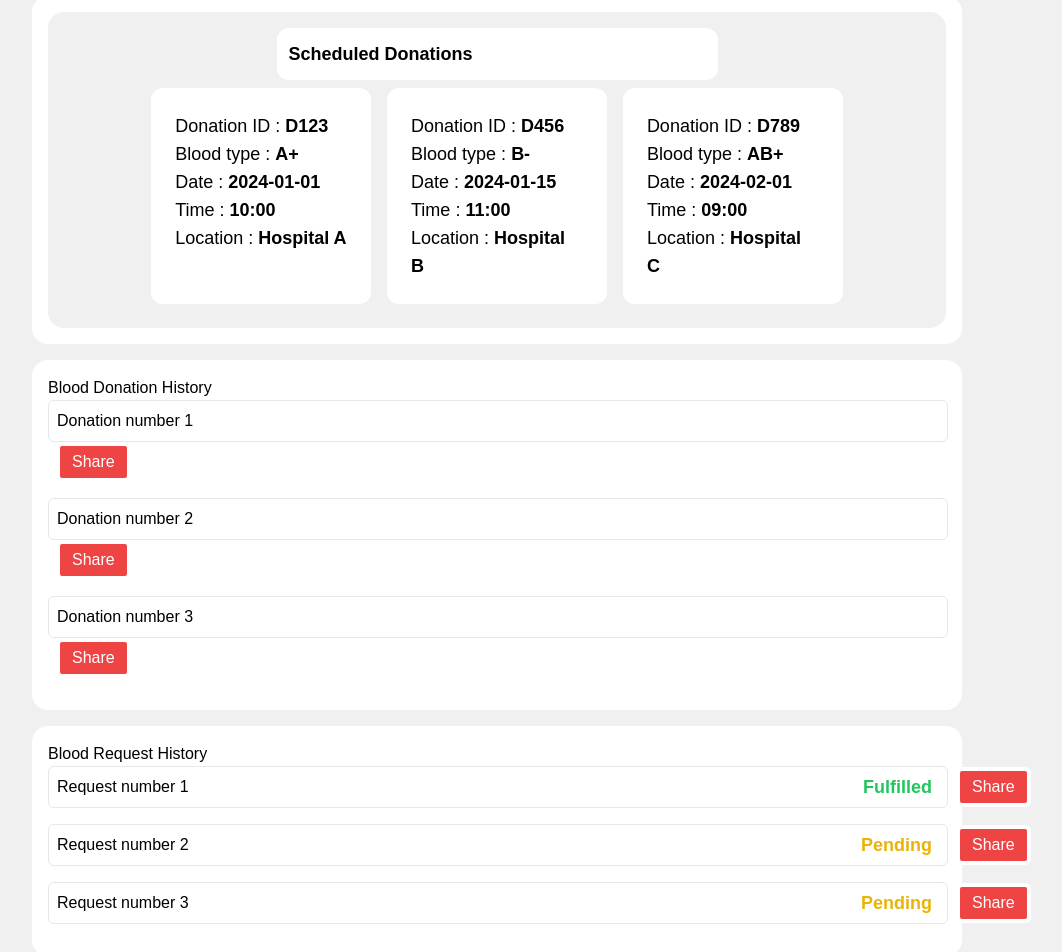
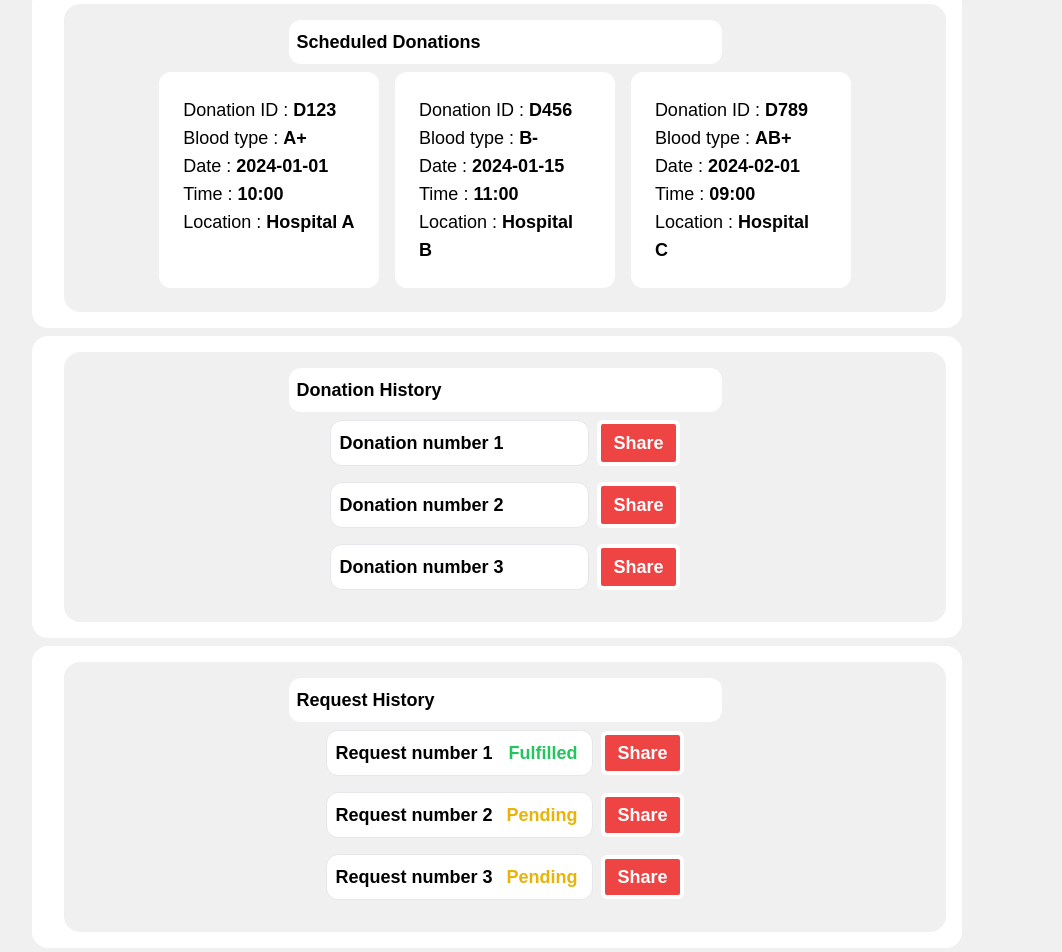
Before and after one commit to thisha-me/blood-chain-frontend, a React (Create React App) app: page / in a window 1280 px wide. Shown: the part 636-1588 px from the top of the page, without its empty margins (143-1205 px from the left). Built offline with nearby package versions, Linux system fonts and the light colour scheme.

Commit message:
Completed the donation and request history part , fixed responsive issues

```diff
--- a/src/Pages/userProfilePage.js
+++ b/src/Pages/userProfilePage.js
@@ -1,4 +1,4 @@
-import React, { useState } from 'react';
+import React, { useState} from 'react';
 import image from '../assets/user.png';
 
 const UserProfile = () => {
@@ -19,7 +19,7 @@ const UserProfile = () => {
         { id: 'A12B34C', type: 'request', bloodType: 'O+', date: '2024-02-10', urgency: 'High', location: 'Colombo General Hospital', status: 'Fulfilled', number: 1 },
         { id: 'G56H78I', type: 'request', bloodType: 'A-', date: '2024-03-05', urgency: 'Medium', location: 'Hospital Y', status: 'Pending', number: 2 },
         { id: 'J9KL0MN', type: 'request', bloodType: 'AB+', date: '2024-03-20', urgency: 'Low', location: 'Hospital Z', status: 'Pending', number: 3 },
-    ],
+      ]
     };
 
     const handleButtonClick = (index, type) => {
@@ -32,12 +32,13 @@ const UserProfile = () => {
         }
     };
 
-  return (
-    <div className="bg-[#F0F0F0] p-5 flex flex-col items-center justify-center">
+
+    return(
+        <div className="bg-[#F0F0F0] min-h-screen p-5 flex flex-col items-center justify-center">
             {/* User information part */}
-      <div className="bg-white flex flex-col sm:flex-row w-full sm:w-3/4 p-4 rounded-2xl relative">
+            <div className="bg-white flex flex-col xl:flex-row xl:w-3/4 w-full p-4 rounded-2xl relative items-center justify-center">
                 {/* User Avatar */}
-        <div className="bg-[#F0F0F0] w-full sm:w-1/4 h-64 mb-4 flex items-center justify-center rounded-2xl relative">
+                <div className="bg-[#F0F0F0] w-full xl:w-1/4 h-64 mb-4 flex items-center justify-center rounded-2xl relative">
                 <img
                     src={image}
                     alt="User Avatar"
@@ -45,7 +46,7 @@ const UserProfile = () => {
                 />
                 </div>
                 {/* User Details */}
-        <div className="bg-[#F0F0F0] w-full sm:w-1/2 p-1 h-64 mb-4 sm:ml-4 rounded-2xl relative">
+                <div className="bg-[#F0F0F0] w-full xl:w-1/2 p-1 h-64 mb-4 xl:ml-4 rounded-2xl relative">
                 <div className="text-black font-bold text-lg text-left flex flex-col justify-items-center my-3">
                     <div className="font-medium text-lg rounded-xl mx-2 mb-2 bg-white p-2">
                     User ID : <span className="font-bold text-lg text-black">{userData.userId}</span>
@@ -62,7 +63,7 @@ const UserProfile = () => {
                 </div>
                 </div>
                 {/* /// */}
-        <div className="bg-[#F0F0F0] w-full sm:w-1/4 p-1 h-64 mb-4 sm:ml-4 rounded-2xl relative">
+                <div className="bg-[#F0F0F0] w-full xl:w-1/4 p-1 h-64 mb-4 xl:ml-4 rounded-2xl relative">
                 <div className="text-black font-bold text-lg text-left flex flex-col justify-items-center my-3">
                     <div className="font-medium text-lg rounded-xl  mx-2 mb-2 bg-white p-2">
                     Number of donations:
@@ -85,16 +86,16 @@ const UserProfile = () => {
             </div>
 
             {/* Activate request part */}
-      <div className="bg-white flex flex-col sm:flex-row w-full sm:w-3/4 pt-4 rounded-2xl relative mt-2">
-        <div className="bg-[#F0F0F0] w-full mr-4 h-58 mb-4 sm:ml-4 rounded-2xl relative max">
+            <div className="bg-white flex flex-col sm:flex-row xl:w-3/4 w-full p-4 rounded-2xl relative mt-2">
+                <div className="bg-[#F0F0F0] w-full mr-0 h-58 mb-0 sm:ml-4 rounded-2xl relative max">
                 <div className="text-black font-bold text-lg text-left justify-items-center my-2 p-2">
-            <div className="font-bold text-lg flex rounded-xl mx-2 mb-2 bg-white p-3 sm:w-1/2">
+                    <div className="font-bold text-lg flex rounded-xl mx-2 mb-2 bg-white p-2 sm:w-1/2">
                     Active Requests
                     </div>
                     <div className="flex flex-wrap">
                     {userData.history.map((item, index) => (
                         item.type === 'request' && (
-                  <div className="font-medium text-lg rounded-xl mx-2 mb-2 bg-white p-6 sm:w-1/3" key={index}
+                        <div className="font-medium text-lg rounded-xl mx-2 mb-2 bg-white p-6 sm:w-1/3 max-h-90 max-w-90 " key={index}
                             style={{ flexBasis: 'calc(33.33% - 16px)' }}>
                             <div>
                             Request ID : <span className="font-bold text-lg text-black">{item.id}</span>
@@ -114,10 +115,10 @@ const UserProfile = () => {
             </div>
 
             {/* Scheduled Donations part */}
-      <div className="bg-white flex flex-col sm:flex-row w-full sm:w-3/4 pt-4 rounded-2xl relative mt-2">
-        <div className="bg-[#F0F0F0] w-full mr-4 h-58 mb-4 sm:ml-4 rounded-2xl relative max">
+            <div className="bg-white flex flex-col sm:flex-row xl:w-3/4 w-full  p-4 rounded-2xl relative mt-2">
+                <div className="bg-[#F0F0F0] w-full mr-0 h-58 mb-0 sm:ml-4 rounded-2xl relative max">
                 <div className="text-black font-bold text-lg text-left justify-items-center my-2 p-2">
-            <div className="font-bold text-lg flex rounded-xl mx-2 mb-2 bg-white p-3 sm:w-1/2">
+                    <div className="font-bold text-lg flex rounded-xl mx-2 mb-2 bg-white p-2 sm:w-1/2">
                     Scheduled Donations
                     </div>
                     <div className="flex flex-wrap">
@@ -148,41 +149,77 @@ const UserProfile = () => {
                 </div>
             </div>
 
-      {/* Donation History */}
-      <div className="bg-white flex flex-col sm:flex-row w-full sm:w-3/4 p-4 rounded-2xl relative mt-4">
-        <fieldset>
-          <legend>Blood Donation History</legend>
+
+            {/* Donation History part */}
+            <div className="bg-white flex flex-col sm:flex-row xl:w-3/4 w-full p-4 rounded-2xl relative mt-2">
+                <div className="bg-[#F0F0F0] w-full mr-0 h-58 mb-0 sm:ml-4 rounded-2xl relative max">
+                    <div className="text-black font-bold text-lg text-left justify-items-center my-2 p-2">
+                        <div className="font-bold text-lg flex rounded-xl mx-2 mb-2 bg-white p-2 sm:w-1/2">
+                            Donation History
+                        </div>
+                        <div className="flex-col sm:flex-wrap">
                             {userData.history.map((item, index) => (
                                 item.type === 'donation' && (
-              <div key={index} className="mb-4">
-                <input type="textbox" value={`Donation number ${index + 1}`} className="border p-2 rounded-md" style={{ width: '900px' }} />
-                <button onClick={() => handleButtonClick(index, 'donation')} className="ml-2 bg-red-500 text-white px-3 py-1 rounded-md" style={{ border: '4px solid #fff' }}>Share</button>
+                                    <div key={index} className="mb-4 sm:flex">
+                                        <input
+                                            type="textbox"
+                                            value={`Donation number ${index + 1}`}
+                                            className="border p-2 rounded-xl mb-2 sm:mr-2 sm:mb-0"
+                                            style={{ width: '100%', maxWidth: '900px' }}
+                                        />
+                                        <button
+                                            onClick={() => handleButtonClick(index, 'donation')}
+                                            className="bg-red-500 text-white px-3 py-1 rounded-md"
+                                            style={{ border: '4px solid #fff' }}
+                                        >
+                                            Share
+                                        </button>
                                     </div>
                                 )
                             ))}
-        </fieldset>
                         </div>
-      {/* Receiver History */}
-      <div className="bg-white flex flex-col sm:flex-row w-full sm:w-3/4 p-4 rounded-2xl relative mt-4">
-        <fieldset>
-          <legend>Blood Request History</legend>
+                    </div>
+                </div>
+            </div>
+
+            {/* Request History part */}
+            <div className="bg-white flex flex-col sm:flex-row xl:w-3/4 w-full p-4 rounded-2xl relative mt-2">
+                <div className="bg-[#F0F0F0] w-full mr-0 h-58 mb-0 sm:ml-4 rounded-2xl relative max">
+                    <div className="text-black font-bold text-lg text-left justify-items-center my-2 p-2">
+                        <div className="font-bold text-lg flex rounded-xl mx-2 mb-2 bg-white p-2 sm:w-1/2">
+                            Request History
+                        </div>
+                        <div className="flex-col sm:flex-wrap">
                             {userData.history.map((item, index) => (
                                 item.type === 'request' && (
-              <div key={index} className="mb-4 flex items-center">
+                                    <div key={index} className="mb-4 flex items-center sm:flex">
                                         <div className="relative flex-grow">
-                  <input type="textbox" value={`Request number ${item.number}`} className="border p-2 rounded-md w-full" style={{ width: '900px' }} />
-                  <span className={`absolute right-4 top-1/2 transform -translate-y-1/2 font-bold text-lg ${item.status === 'Fulfilled' ? 'text-green-500' : 'text-yellow-500'}`}>{item.status}</span>
+                                            <input
+                                                type="textbox"
+                                                value={`Request number ${item.number}`}
+                                                className="border p-2 rounded-xl w-full mb-2 sm:mb-0 sm:mr-2"
+                                                style={{ maxWidth: '900px' }}
+                                            />
+                                            <span className={`absolute right-4 top-1/2 transform -translate-y-1/2 font-bold text-lg ${item.status === 'Fulfilled' ? 'text-green-500' : 'text-yellow-500'}`}>
+                                                {item.status}
+                                            </span>
                                         </div>
-                <button onClick={() => handleButtonClick(index, 'request')} className="ml-2 bg-red-500 text-white px-3 py-1 rounded-md" style={{ border: '4px solid #fff' }}>Share</button>
+                                        <button
+                                            onClick={() => handleButtonClick(index, 'request')}
+                                            className="ml-2 bg-red-500 text-white px-3 py-1 rounded-md"
+                                            style={{ border: '4px solid #fff' }}
+                                        >
+                                            Share
+                                        </button>
                                     </div>
                                 )
                             ))}
-        </fieldset>
                         </div>
-
                     </div>
-
+                </div>
+            </div>
+        </div>
     );
-};
+}
 
 export default UserProfile;
--- a/src/index.js
+++ b/src/index.js
@@ -1,7 +1,6 @@
 import React from 'react';
 import ReactDOM from 'react-dom/client';
 import './index.css';
-import './output.css';
 // import UserProfile from './Pages/userProfilePage';
 import UserProfile from './Pages/userProfilePage';
 
```
Lines whose indentation alone changed are shown as unchanged.
